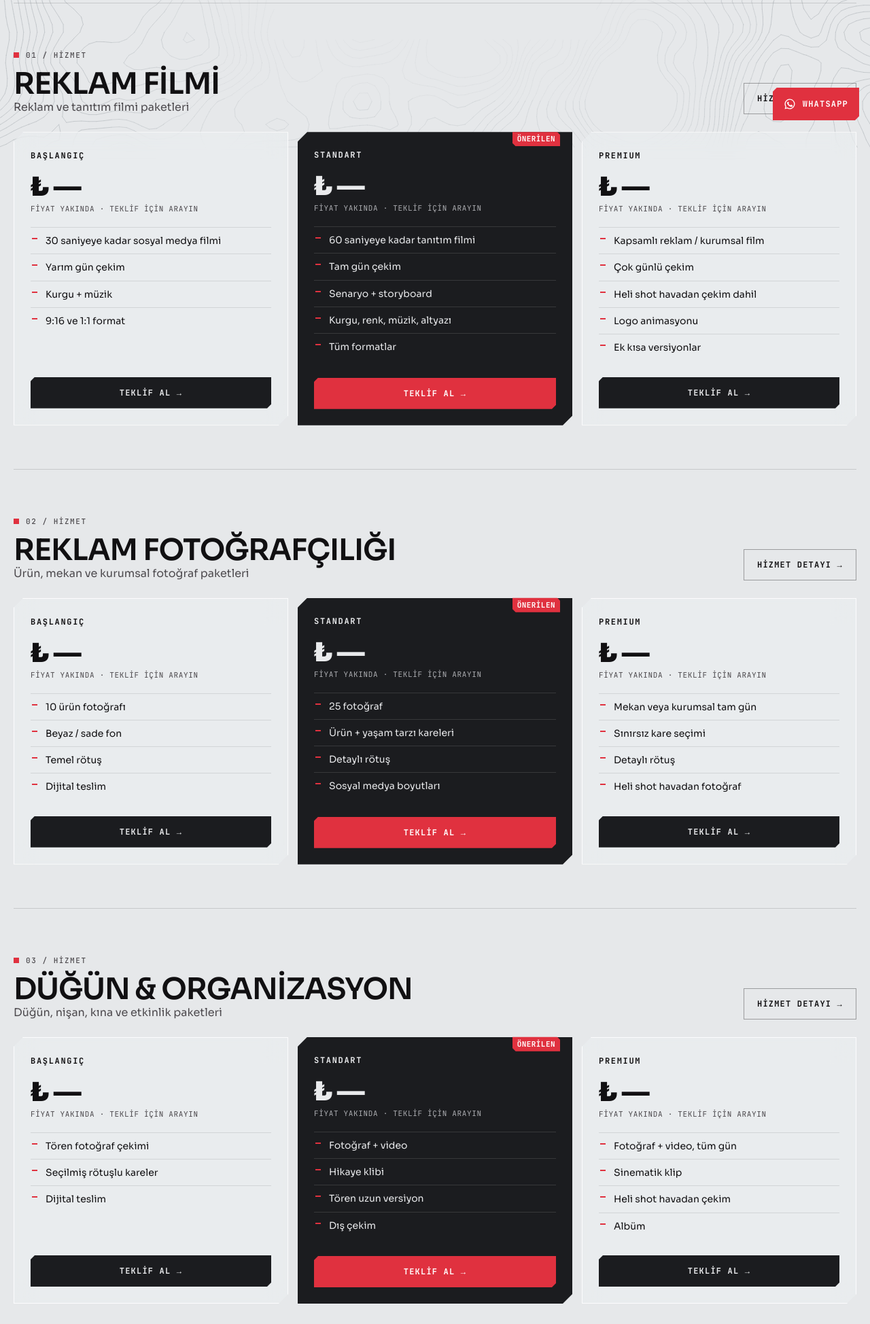
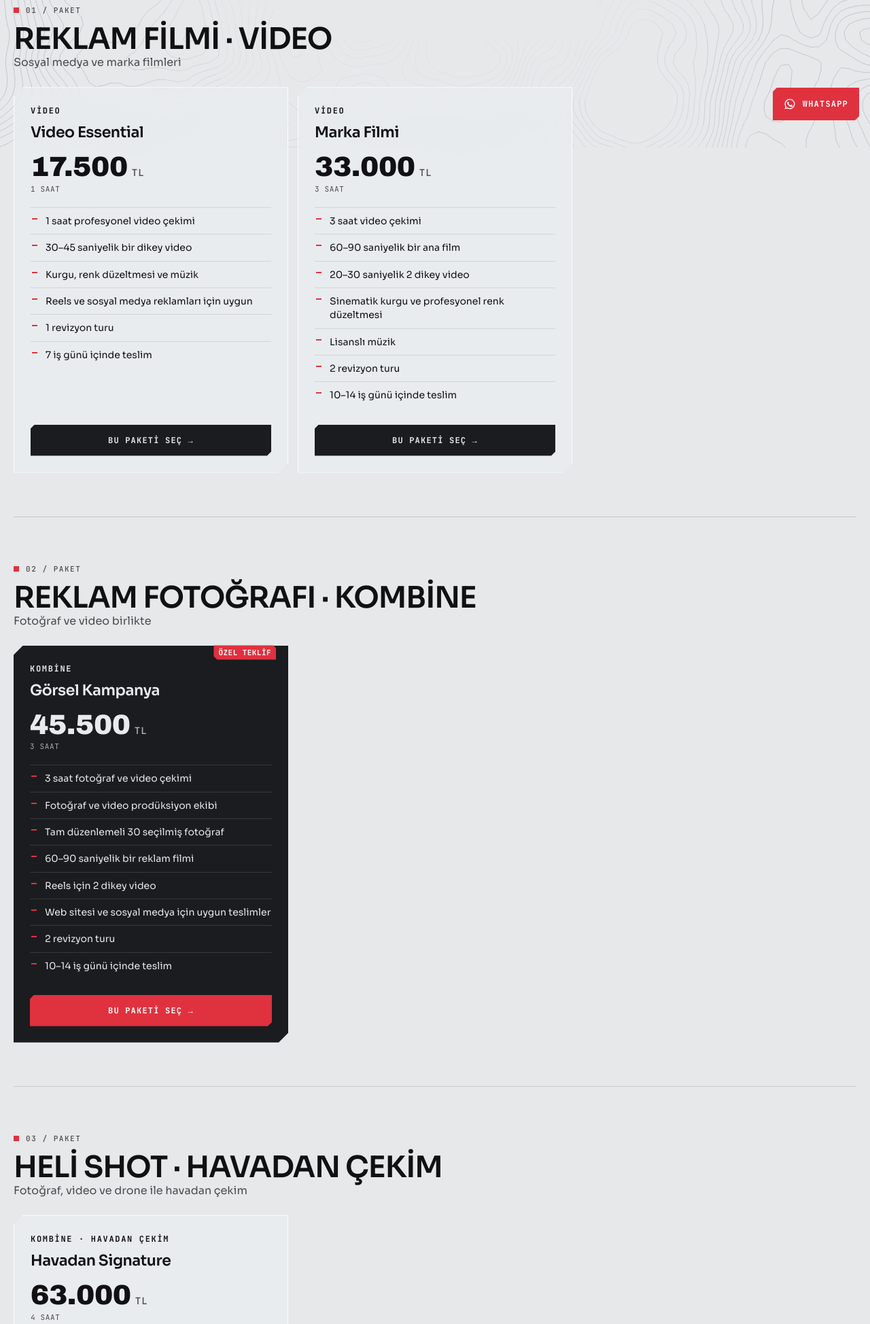
Before and after one commit to tavakolistudio/reklamciz, a plain HTML site: page fiyatlar.html in a window 1280 px wide. Shown: the part 607-2555 px from the top of the page at 68% size. Drawn offline with Linux system fonts and the light colour scheme.

Commit message:
Price list: real packages converted from USD to TL
Co-Authored-By: Claude Opus 5.5 <noreply@anthropic.com>

```diff
--- a/assets/site.css
+++ b/assets/site.css
@@ -145,3 +145,11 @@ section{position:relative}
 .reveal{opacity:0;transform:translateY(14px);transition:opacity .9s cubic-bezier(.16,.84,.24,1),transform .9s cubic-bezier(.16,.84,.24,1)}
 .reveal.in{opacity:1;transform:none}
 @media (prefers-reduced-motion:reduce){html{scroll-behavior:auto}.reveal{opacity:1;transform:none;transition:none}}
+
+/* pricing additions */
+.pcard .ptitle{font-family:"Sora",sans-serif;font-weight:600;font-size:22px;letter-spacing:-.02em;margin-top:10px}
+.pcard .psub{font-size:13px;color:var(--mid);margin-top:4px}
+.pcard.dark .psub{color:#a9aaae}
+.pcard .price small{font-size:14px}
+.pcard .price .old{display:block;font-family:var(--mono);font-size:13px;font-weight:600;letter-spacing:.04em;opacity:.55;margin-bottom:6px}
+#kosullar .specs li span{color:inherit;text-align:left}
--- a/fiyatlar.html
+++ b/fiyatlar.html
@@ -4,7 +4,7 @@
 <meta charset="utf-8">
 <meta name="viewport" content="width=device-width, initial-scale=1, viewport-fit=cover">
 <title>Fiyatlar — Reklamcız · Yalova</title>
-<meta name="description" content="Reklamcız fiyat listesi: reklam filmi, reklam fotoğrafı, düğün ve organizasyon çekimi, heli shot havadan çekim paketleri. Yalova Çiftlikköy.">
+<meta name="description" content="Reklamcız fiyat listesi: video, marka filmi, görsel kampanya, havadan çekim ve fuar paketleri. Yalova Çiftlikköy.">
 <meta name="theme-color" content="#E6E8EA">
 <link rel="preconnect" href="https://fonts.googleapis.com">
 <link rel="preconnect" href="https://fonts.gstatic.com" crossorigin>
@@ -26,134 +26,119 @@
   <section class="phead">
     <svg class="chev" viewBox="0 0 620 520" aria-hidden="true"><polygon points="0,0 170,0 620,260 170,520 0,520 380,260"/></svg>
     <div class="wrap">
-      <span class="eyebrow reveal">FİYAT LİSTESİ</span>
+      <span class="eyebrow reveal">HİZMETLER & PAKETLER</span>
       <h1 class="title reveal">FİYATLAR</h1>
-      <p class="lead reveal">Tüm hizmetlerimiz için paketler. İhtiyacınıza göre paketleri birleştirebilir ya da size özel teklif alabilirsiniz.</p>
-      <div class="chips reveal">
-        <a href="#reklam-filmi">01 REKLAM FİLMİ</a>
-        <a href="#reklam-fotografi">02 REKLAM FOTOĞRAFI</a>
-        <a href="#dugun-organizasyon">03 DÜĞÜN & ORGANİZASYON</a>
-        <a href="#heli-shot">04 HELİ SHOT</a>
-      </div>
-      <div class="dark notice reveal"><span class="tag">BİLGİ</span><p>Paket fiyatları yakında burada yayınlanacak. Güncel fiyat ve size özel teklif için: <a href="tel:+905016967777" style="color:var(--red)">+90 501 696 77 77</a></p></div>
+      <p class="lead reveal">Markalar, işletmeler, ticari projeler ve organizasyonlar için profesyonel fotoğraf, video ve havadan çekim paketleri.</p>
+      <div class="chips reveal"><a href="#reklam-filmi">01 REKLAM FİLMİ</a><a href="#reklam-fotografi">02 REKLAM FOTOĞRAFI</a><a href="#heli-shot">03 HELİ SHOT</a><a href="#fuar">04 FUAR & ORGANİZASYON</a><a href="#dugun-organizasyon">05 DÜĞÜN & NİŞAN</a></div>
     </div>
   </section>
 
   <div class="wrap">
     <section class="pgroup" id="reklam-filmi">
       <header class="reveal">
-        <div><span class="eyebrow">01 / HİZMET</span><h2 class="h2">REKLAM FİLMİ</h2><p class="muted">Reklam ve tanıtım filmi paketleri</p></div>
-        <a class="btn line" href="hizmetler.html#reklam-filmi">HİZMET DETAYI →</a>
+        <div><span class="eyebrow">01 / PAKET</span><h2 class="h2">REKLAM FİLMİ · VİDEO</h2><p class="muted">Sosyal medya ve marka filmleri</p></div>
       </header>
       <div class="pgrid">
         <article class="pcard glass reveal">
-          <div class="pname">BAŞLANGIÇ</div>
-          <div class="price" data-price>₺ —</div>
-          <p class="pnote">FİYAT YAKINDA · TEKLİF İÇİN ARAYIN</p>
-          <ul><li>30 saniyeye kadar sosyal medya filmi</li><li>Yarım gün çekim</li><li>Kurgu + müzik</li><li>9:16 ve 1:1 format</li></ul>
-          <a class="btn dark" href="https://wa.me/905016967777?text=Merhaba%2C%20BAŞLANGIÇ%20paketi%20hakk%C4%B1nda%20bilgi%20almak%20istiyorum." target="_blank" rel="noopener">TEKLİF AL →</a>
-        </article>
-        <article class="pcard dark reveal"><span class="tag badge">ÖNERİLEN</span>
-          <div class="pname">STANDART</div>
-          <div class="price" data-price>₺ —</div>
-          <p class="pnote">FİYAT YAKINDA · TEKLİF İÇİN ARAYIN</p>
-          <ul><li>60 saniyeye kadar tanıtım filmi</li><li>Tam gün çekim</li><li>Senaryo + storyboard</li><li>Kurgu, renk, müzik, altyazı</li><li>Tüm formatlar</li></ul>
-          <a class="btn red" href="https://wa.me/905016967777?text=Merhaba%2C%20STANDART%20paketi%20hakk%C4%B1nda%20bilgi%20almak%20istiyorum." target="_blank" rel="noopener">TEKLİF AL →</a>
+          <div class="pname">VİDEO</div>
+          <h3 class="ptitle">Video Essential</h3>
+          <div class="price">17.500<small>TL</small></div>
+          <p class="pnote">1 SAAT</p>
+          <ul><li>1 saat profesyonel video çekimi</li><li>30–45 saniyelik bir dikey video</li><li>Kurgu, renk düzeltmesi ve müzik</li><li>Reels ve sosyal medya reklamları için uygun</li><li>1 revizyon turu</li><li>7 iş günü içinde teslim</li></ul>
+          <a class="btn dark" href="https://wa.me/905016967777?text=Merhaba%2C%20%22Video%20Essential%22%20paketi%20hakk%C4%B1nda%20bilgi%20almak%20istiyorum." target="_blank" rel="noopener">BU PAKETİ SEÇ →</a>
         </article>
         <article class="pcard glass reveal">
-          <div class="pname">PREMIUM</div>
-          <div class="price" data-price>₺ —</div>
-          <p class="pnote">FİYAT YAKINDA · TEKLİF İÇİN ARAYIN</p>
-          <ul><li>Kapsamlı reklam / kurumsal film</li><li>Çok günlü çekim</li><li>Heli shot havadan çekim dahil</li><li>Logo animasyonu</li><li>Ek kısa versiyonlar</li></ul>
-          <a class="btn dark" href="https://wa.me/905016967777?text=Merhaba%2C%20PREMIUM%20paketi%20hakk%C4%B1nda%20bilgi%20almak%20istiyorum." target="_blank" rel="noopener">TEKLİF AL →</a>
+          <div class="pname">VİDEO</div>
+          <h3 class="ptitle">Marka Filmi</h3>
+          <div class="price">33.000<small>TL</small></div>
+          <p class="pnote">3 SAAT</p>
+          <ul><li>3 saat video çekimi</li><li>60–90 saniyelik bir ana film</li><li>20–30 saniyelik 2 dikey video</li><li>Sinematik kurgu ve profesyonel renk düzeltmesi</li><li>Lisanslı müzik</li><li>2 revizyon turu</li><li>10–14 iş günü içinde teslim</li></ul>
+          <a class="btn dark" href="https://wa.me/905016967777?text=Merhaba%2C%20%22Marka%20Filmi%22%20paketi%20hakk%C4%B1nda%20bilgi%20almak%20istiyorum." target="_blank" rel="noopener">BU PAKETİ SEÇ →</a>
         </article>
       </div>
     </section>
     <section class="pgroup" id="reklam-fotografi">
       <header class="reveal">
-        <div><span class="eyebrow">02 / HİZMET</span><h2 class="h2">REKLAM FOTOĞRAFÇILIĞI</h2><p class="muted">Ürün, mekan ve kurumsal fotoğraf paketleri</p></div>
-        <a class="btn line" href="hizmetler.html#reklam-fotografi">HİZMET DETAYI →</a>
+        <div><span class="eyebrow">02 / PAKET</span><h2 class="h2">REKLAM FOTOĞRAFI · KOMBİNE</h2><p class="muted">Fotoğraf ve video birlikte</p></div>
+      </header>
+      <div class="pgrid">
+        <article class="pcard dark reveal"><span class="tag badge">ÖZEL TEKLİF</span>
+          <div class="pname">KOMBİNE</div>
+          <h3 class="ptitle">Görsel Kampanya</h3>
+          <div class="price">45.500<small>TL</small></div>
+          <p class="pnote">3 SAAT</p>
+          <ul><li>3 saat fotoğraf ve video çekimi</li><li>Fotoğraf ve video prodüksiyon ekibi</li><li>Tam düzenlemeli 30 seçilmiş fotoğraf</li><li>60–90 saniyelik bir reklam filmi</li><li>Reels için 2 dikey video</li><li>Web sitesi ve sosyal medya için uygun teslimler</li><li>2 revizyon turu</li><li>10–14 iş günü içinde teslim</li></ul>
+          <a class="btn red" href="https://wa.me/905016967777?text=Merhaba%2C%20%22G%C3%B6rsel%20Kampanya%22%20paketi%20hakk%C4%B1nda%20bilgi%20almak%20istiyorum." target="_blank" rel="noopener">BU PAKETİ SEÇ →</a>
+        </article>
+      </div>
+    </section>
+    <section class="pgroup" id="heli-shot">
+      <header class="reveal">
+        <div><span class="eyebrow">03 / PAKET</span><h2 class="h2">HELİ SHOT · HAVADAN ÇEKİM</h2><p class="muted">Fotoğraf, video ve drone ile havadan çekim</p></div>
       </header>
       <div class="pgrid">
         <article class="pcard glass reveal">
-          <div class="pname">BAŞLANGIÇ</div>
-          <div class="price" data-price>₺ —</div>
-          <p class="pnote">FİYAT YAKINDA · TEKLİF İÇİN ARAYIN</p>
-          <ul><li>10 ürün fotoğrafı</li><li>Beyaz / sade fon</li><li>Temel rötuş</li><li>Dijital teslim</li></ul>
-          <a class="btn dark" href="https://wa.me/905016967777?text=Merhaba%2C%20BAŞLANGIÇ%20paketi%20hakk%C4%B1nda%20bilgi%20almak%20istiyorum." target="_blank" rel="noopener">TEKLİF AL →</a>
+          <div class="pname">KOMBİNE · HAVADAN ÇEKİM</div>
+          <h3 class="ptitle">Havadan Signature</h3>
+          <div class="price">63.000<small>TL</small></div>
+          <p class="pnote">4 SAAT</p>
+          <ul><li>Fotoğraf, video ve havadan çekim</li><li>Fotoğraf ve video prodüksiyon ekibi</li><li>Tam düzenlemeli 40 seçilmiş fotoğraf</li><li>60–90 saniyelik bir ana film</li><li>Reels için 3 dikey video</li><li>Sinematik hava planları</li><li>Profesyonel kurgu ve color grading</li><li>2 revizyon turu</li><li>14 iş günü içinde teslim</li></ul>
+          <a class="btn dark" href="https://wa.me/905016967777?text=Merhaba%2C%20%22Havadan%20Signature%22%20paketi%20hakk%C4%B1nda%20bilgi%20almak%20istiyorum." target="_blank" rel="noopener">BU PAKETİ SEÇ →</a>
         </article>
-        <article class="pcard dark reveal"><span class="tag badge">ÖNERİLEN</span>
-          <div class="pname">STANDART</div>
-          <div class="price" data-price>₺ —</div>
-          <p class="pnote">FİYAT YAKINDA · TEKLİF İÇİN ARAYIN</p>
-          <ul><li>25 fotoğraf</li><li>Ürün + yaşam tarzı kareleri</li><li>Detaylı rötuş</li><li>Sosyal medya boyutları</li></ul>
-          <a class="btn red" href="https://wa.me/905016967777?text=Merhaba%2C%20STANDART%20paketi%20hakk%C4%B1nda%20bilgi%20almak%20istiyorum." target="_blank" rel="noopener">TEKLİF AL →</a>
+      </div>
+    </section>
+    <section class="pgroup" id="fuar">
+      <header class="reveal">
+        <div><span class="eyebrow">04 / PAKET</span><h2 class="h2">FUAR & ORGANİZASYON</h2><p class="muted">Fuar ve etkinlikler için profesyonel medya kapsamı</p></div>
+      </header>
+      <div class="pgrid">
+        <article class="pcard glass reveal">
+          <div class="pname">FOTOĞRAF · VİDEO · DRONE</div>
+          <h3 class="ptitle">1 Günlük Fuar Paketi</h3><p class="psub">Fotoğraf, video ve drone</p>
+          <div class="price"><s class="old">58.000 TL</s>48.000<small>TL</small></div>
+          <p class="pnote">1 GÜNLÜK KAPSAM · GÜNDE EN FAZLA 6 SAAT</p>
+          <ul><li>6 saate kadar profesyonel fuar kapsamı</li><li>80+ düzenlenmiş yüksek çözünürlüklü fotoğraf</li><li>30–45 saniyelik 1 premium dikey Reels</li><li>45–60 saniyelik sinematik highlight filmi</li><li>Hızlı teslim: 15 düzenlenmiş fotoğraf + kısa günlük özet</li><li>Fotoğrafçı + videograf + drone operatörü</li></ul>
+          <a class="btn dark" href="https://wa.me/905016967777?text=Merhaba%2C%20%221%20G%C3%BCnl%C3%BCk%20Fuar%20Paketi%22%20paketi%20hakk%C4%B1nda%20bilgi%20almak%20istiyorum." target="_blank" rel="noopener">BU PAKETİ SEÇ →</a>
         </article>
-        <article class="pcard glass reveal">
-          <div class="pname">PREMIUM</div>
-          <div class="price" data-price>₺ —</div>
-          <p class="pnote">FİYAT YAKINDA · TEKLİF İÇİN ARAYIN</p>
-          <ul><li>Mekan veya kurumsal tam gün</li><li>Sınırsız kare seçimi</li><li>Detaylı rötuş</li><li>Heli shot havadan fotoğraf</li></ul>
-          <a class="btn dark" href="https://wa.me/905016967777?text=Merhaba%2C%20PREMIUM%20paketi%20hakk%C4%B1nda%20bilgi%20almak%20istiyorum." target="_blank" rel="noopener">TEKLİF AL →</a>
+        <article class="pcard dark reveal"><span class="tag badge">3 GÜNLÜK PAKET</span>
+          <div class="pname">FOTOĞRAF · VİDEO · DRONE</div>
+          <h3 class="ptitle">3 Günlük Fuar Paketi</h3><p class="psub">Profesyonel fuar medya kapsamı</p>
+          <div class="price"><s class="old">131.500 TL</s>116.000<small>TL</small></div>
+          <p class="pnote">3 GÜNLÜK KAPSAM · GÜNDE EN FAZLA 6 SAAT</p>
+          <ul><li>3 fuar günü için fotoğraf, video ve havadan çekim</li><li>Her gün en fazla 6 saat kapsam</li><li>250+ düzenlenmiş yüksek çözünürlüklü fotoğraf</li><li>3 dikey Reels — her fuar günü için bir video</li><li>60–90 saniyelik premium fuar özet filmi</li><li>Hızlı günlük teslim: 15 düzenlenmiş fotoğraf + günlük özet videosu</li><li>Fotoğrafçı + videograf + drone operatörü</li></ul>
+          <a class="btn red" href="https://wa.me/905016967777?text=Merhaba%2C%20%223%20G%C3%BCnl%C3%BCk%20Fuar%20Paketi%22%20paketi%20hakk%C4%B1nda%20bilgi%20almak%20istiyorum." target="_blank" rel="noopener">BU PAKETİ SEÇ →</a>
         </article>
       </div>
     </section>
     <section class="pgroup" id="dugun-organizasyon">
       <header class="reveal">
-        <div><span class="eyebrow">03 / HİZMET</span><h2 class="h2">DÜĞÜN & ORGANİZASYON</h2><p class="muted">Düğün, nişan, kına ve etkinlik paketleri</p></div>
-        <a class="btn line" href="hizmetler.html#dugun-organizasyon">HİZMET DETAYI →</a>
+        <div><span class="eyebrow">05 / ÖZEL TEKLİF</span><h2 class="h2">DÜĞÜN, NİŞAN & KINA</h2><p class="muted">Tarih, süre ve kapsama göre size özel fiyatlandırılır</p></div>
       </header>
       <div class="pgrid">
         <article class="pcard glass reveal">
-          <div class="pname">BAŞLANGIÇ</div>
-          <div class="price" data-price>₺ —</div>
-          <p class="pnote">FİYAT YAKINDA · TEKLİF İÇİN ARAYIN</p>
-          <ul><li>Tören fotoğraf çekimi</li><li>Seçilmiş rötuşlu kareler</li><li>Dijital teslim</li></ul>
-          <a class="btn dark" href="https://wa.me/905016967777?text=Merhaba%2C%20BAŞLANGIÇ%20paketi%20hakk%C4%B1nda%20bilgi%20almak%20istiyorum." target="_blank" rel="noopener">TEKLİF AL →</a>
-        </article>
-        <article class="pcard dark reveal"><span class="tag badge">ÖNERİLEN</span>
-          <div class="pname">STANDART</div>
-          <div class="price" data-price>₺ —</div>
-          <p class="pnote">FİYAT YAKINDA · TEKLİF İÇİN ARAYIN</p>
-          <ul><li>Fotoğraf + video</li><li>Hikaye klibi</li><li>Tören uzun versiyon</li><li>Dış çekim</li></ul>
-          <a class="btn red" href="https://wa.me/905016967777?text=Merhaba%2C%20STANDART%20paketi%20hakk%C4%B1nda%20bilgi%20almak%20istiyorum." target="_blank" rel="noopener">TEKLİF AL →</a>
-        </article>
-        <article class="pcard glass reveal">
-          <div class="pname">PREMIUM</div>
-          <div class="price" data-price>₺ —</div>
-          <p class="pnote">FİYAT YAKINDA · TEKLİF İÇİN ARAYIN</p>
-          <ul><li>Fotoğraf + video, tüm gün</li><li>Sinematik klip</li><li>Heli shot havadan çekim</li><li>Albüm</li></ul>
-          <a class="btn dark" href="https://wa.me/905016967777?text=Merhaba%2C%20PREMIUM%20paketi%20hakk%C4%B1nda%20bilgi%20almak%20istiyorum." target="_blank" rel="noopener">TEKLİF AL →</a>
+          <div class="pname">FOTOĞRAF · VİDEO · DRONE</div>
+          <h3 class="ptitle">Size Özel Paket</h3>
+          <div class="price" style="font-size:clamp(26px,2.6vw,34px)">TEKLİF ALIN</div>
+          <p class="pnote">DÜĞÜN · NİŞAN · KINA · SÖZ</p>
+          <ul><li>Tören fotoğraf ve video çekimi</li><li>Hikaye klibi ve uzun versiyon</li><li>Dış çekim</li><li>İsteğe bağlı heli shot havadan çekim</li></ul>
+          <a class="btn dark" href="https://wa.me/905016967777?text=Merhaba%2C%20%22D%C3%BC%C4%9F%C3%BCn%20/%20Ni%C5%9Fan%22%20paketi%20hakk%C4%B1nda%20bilgi%20almak%20istiyorum." target="_blank" rel="noopener">TEKLİF AL →</a>
         </article>
       </div>
     </section>
-    <section class="pgroup" id="heli-shot">
-      <header class="reveal">
-        <div><span class="eyebrow">04 / HİZMET</span><h2 class="h2">HELİ SHOT · HAVADAN ÇEKİM</h2><p class="muted">Dron ile havadan video ve fotoğraf paketleri</p></div>
-        <a class="btn line" href="hizmetler.html#heli-shot">HİZMET DETAYI →</a>
-      </header>
-      <div class="pgrid">
-        <article class="pcard glass reveal">
-          <div class="pname">BAŞLANGIÇ</div>
-          <div class="price" data-price>₺ —</div>
-          <p class="pnote">FİYAT YAKINDA · TEKLİF İÇİN ARAYIN</p>
-          <ul><li>Tek lokasyon</li><li>10 havadan fotoğraf</li><li>Kısa kurgulu video</li></ul>
-          <a class="btn dark" href="https://wa.me/905016967777?text=Merhaba%2C%20BAŞLANGIÇ%20paketi%20hakk%C4%B1nda%20bilgi%20almak%20istiyorum." target="_blank" rel="noopener">TEKLİF AL →</a>
-        </article>
-        <article class="pcard dark reveal"><span class="tag badge">ÖNERİLEN</span>
-          <div class="pname">STANDART</div>
-          <div class="price" data-price>₺ —</div>
-          <p class="pnote">FİYAT YAKINDA · TEKLİF İÇİN ARAYIN</p>
-          <ul><li>Emlak / tesis tanıtımı</li><li>4K havadan video</li><li>Kurgu + müzik</li><li>20 havadan fotoğraf</li></ul>
-          <a class="btn red" href="https://wa.me/905016967777?text=Merhaba%2C%20STANDART%20paketi%20hakk%C4%B1nda%20bilgi%20almak%20istiyorum." target="_blank" rel="noopener">TEKLİF AL →</a>
-        </article>
-        <article class="pcard glass reveal">
-          <div class="pname">PREMIUM</div>
-          <div class="price" data-price>₺ —</div>
-          <p class="pnote">FİYAT YAKINDA · TEKLİF İÇİN ARAYIN</p>
-          <ul><li>Çoklu lokasyon</li><li>Havadan + yerden çekim</li><li>Tam tanıtım filmi</li><li>Tüm formatlar</li></ul>
-          <a class="btn dark" href="https://wa.me/905016967777?text=Merhaba%2C%20PREMIUM%20paketi%20hakk%C4%B1nda%20bilgi%20almak%20istiyorum." target="_blank" rel="noopener">TEKLİF AL →</a>
-        </article>
+
+    <section class="pgroup reveal" id="kosullar">
+      <div class="dark specs">
+        <h3>HİZMET KOŞULLARI</h3>
+        <ul>
+          <li><span>Fiyatlar belirtilen tutarlardan başlar.</span></li>
+          <li><span>Stüdyo, model, oyuncu, makyaj, dekor ve mekân masrafları ayrıca hesaplanır.</span></li>
+          <li><span>Yalova sınırları dışındaki ulaşım ek ücrete tabidir.</span></li>
+          <li><span>Ham fotoğraf ve video dosyaları paketlere dahil değildir.</span></li>
+          <li><span>Havadan çekim hava koşullarına ve bölge izinlerine bağlıdır.</span></li>
+          <li><span>Proje rezervasyonu %50 kapora ile kesinleşir.</span></li>
+          <li><span>Çok günlük veya karmaşık projeler brief alındıktan sonra fiyatlandırılır.</span></li>
+          <li><span>Tarih uygunluğu ve nihai ücret onaydan sonra kesinleşir.</span></li>
+        </ul>
       </div>
     </section>
   </div>
```
Also changed, not shown: index.html (+1 -1 lines).
